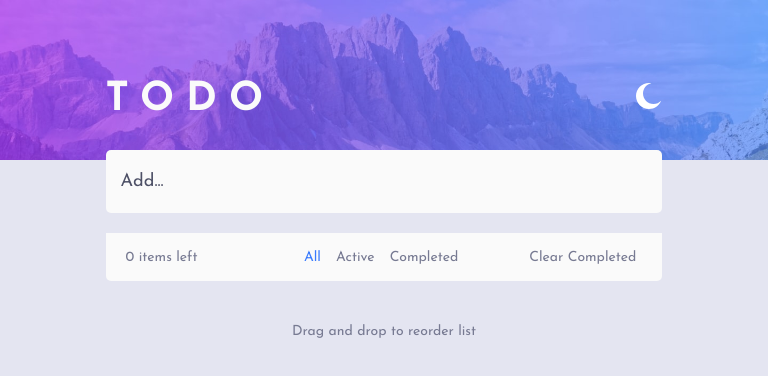
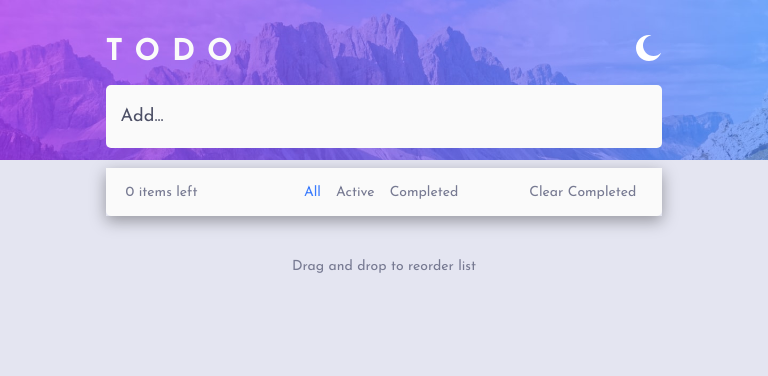
Before and after one commit to mehmetbacik/Vue-App, a Vue app: page / in a window 768 px wide. Shown: the top 376 px of the page. Built offline with nearby package versions, Linux system fonts and the light colour scheme.

Commit message:
Update
Updated for style.

```diff
--- a/src/App.vue
+++ b/src/App.vue
@@ -42,7 +42,6 @@
                 </div>
               </template>
             </draggable>
-          </div>
             <div class="todos__button">
               <div class="remaining-items">
                 {{ remainingTodoCount }} items left
@@ -54,6 +53,7 @@
               </div>
               <div class="clear">
                 <button @click="clearCompleted">Clear Completed</button>
+              </div>
             </div>
           </div>
         </div>
--- a/src/assets/style.css
+++ b/src/assets/style.css
@@ -14,6 +14,12 @@ body {
 
 #app .content {
     min-height: 100vh;
+}
+
+#app .ghost {
+    opacity: 0.6;
+    background-color: var(--very__light__gray);
+    border: 2px dashed var(--very__dark__grayish__blue);
 }
 
 #app .content .content__todo {
@@ -284,12 +290,30 @@ body {
 @media screen and (min-width: 992px) and (max-width:1199px) {
     #app .content .content__todo .todos {
         width: 60%;
+        margin-top: 40px;
+    }
+
+    #app .content .content__todo .todos .headline {
+        margin-bottom: 10px;
+    }
+
+    #app .content .content__todo .todos .headline .title span {
+        font-size: 30px;
     }
 }
 
 @media screen and (min-width: 768px) and (max-width:991px) {
     #app .content .content__todo .todos {
         width: 80%;
+        margin-top: 30px;
+    }
+
+    #app .content .content__todo .todos .headline {
+        margin-bottom: 10px;
+    }
+
+    #app .content .content__todo .todos .headline .title span {
+        font-size: 30px;
     }
 }
 
@@ -328,9 +352,3 @@ body {
     }
     /*LightTheme*/
 }
-
-.ghost {
-    opacity: 0.6;
-    background-color: lightgray;
-    border: 2px dashed gray;
-}
```
Lines whose indentation alone changed are shown as unchanged.
